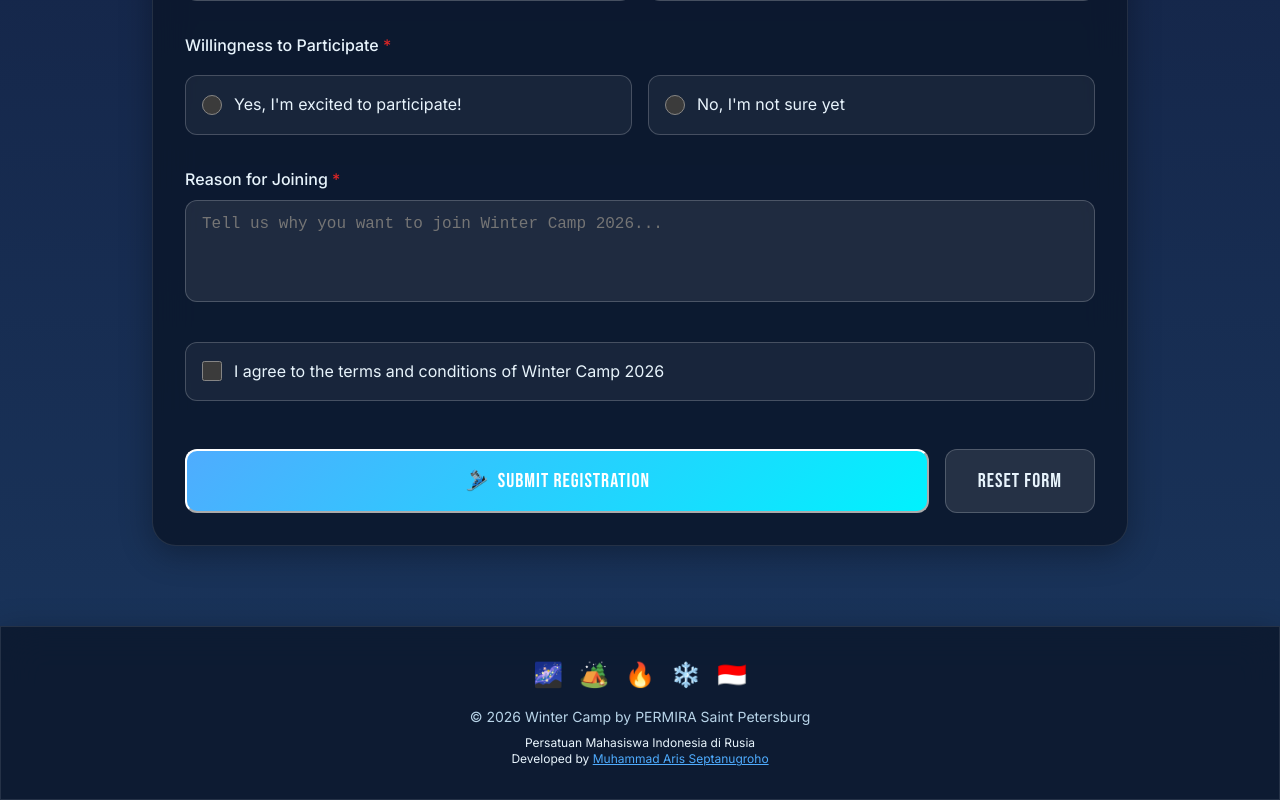
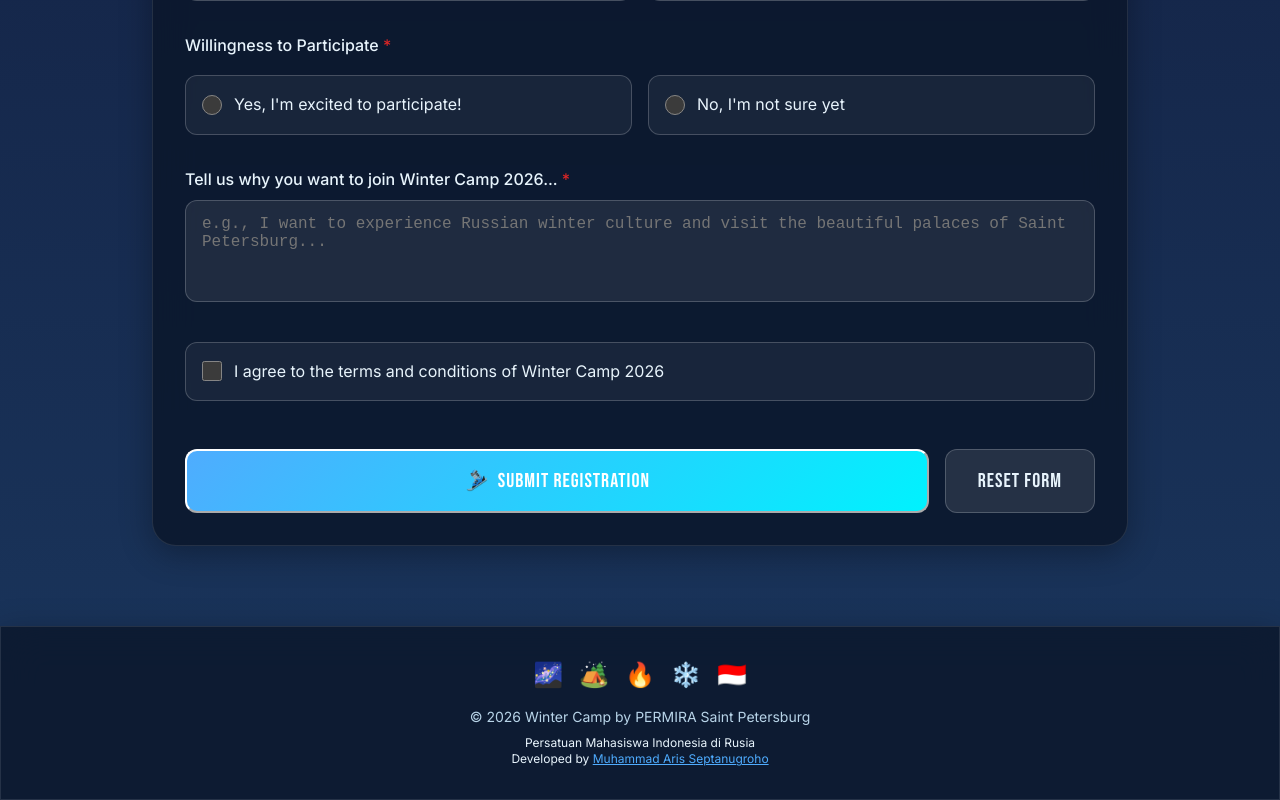
Before and after one commit to Mhmdaris15/permira-winter-camp-2026, a React (Vite) app: page / in a window 1280 px wide. Shown: the part 3187-3987 px from the top of the page. Built offline with nearby package versions, Linux system fonts and the light colour scheme.

Commit message:
Feat: update reason of joining input text

```diff
--- a/src/i18n/translations.js
+++ b/src/i18n/translations.js
@@ -97,8 +97,8 @@ export const translations = {
       willingnessToParticipate: "Willingness to Participate",
       yes: "Yes, I'm excited to participate!",
       no: "No, I'm not sure yet",
-      reasonForJoining: "Reason for Joining",
-      reasonPlaceholder: "Tell us why you want to join Winter Camp 2026...",
+      reasonForJoining: "Tell us why you want to join Winter Camp 2026...",
+      reasonPlaceholder: "e.g., I want to experience Russian winter culture and visit the beautiful palaces of Saint Petersburg...",
 
       // Buttons
       submit: "Submit Registration",
@@ -241,8 +241,8 @@ export const translations = {
       willingnessToParticipate: "Kesediaan untuk Berpartisipasi",
       yes: "Ya, saya sangat ingin berpartisipasi!",
       no: "Tidak, saya belum yakin",
-      reasonForJoining: "Alasan Bergabung",
-      reasonPlaceholder: "Ceritakan mengapa Anda ingin bergabung dengan Kemah Musim Dingin 2026...",
+      reasonForJoining: "Ceritakan mengapa Anda ingin bergabung dengan Kemah Musim Dingin 2026...",
+      reasonPlaceholder: "contoh: Saya ingin merasakan budaya musim dingin Rusia dan mengunjungi istana-istana indah Saint Petersburg...",
 
       // Buttons
       submit: "Kirim Pendaftaran",
@@ -385,8 +385,8 @@ export const translations = {
       willingnessToParticipate: "Готовность Участвовать",
       yes: "Да, я с нетерпением жду участия!",
       no: "Нет, я пока не уверен",
-      reasonForJoining: "Причина Участия",
-      reasonPlaceholder: "Расскажите, почему вы хотите присоединиться к Зимнему Лагерю 2026...",
+      reasonForJoining: "Расскажите, почему вы хотите присоединиться к Зимнему Лагерю 2026...",
+      reasonPlaceholder: "например: Я хочу познакомиться с русской зимней культурой и посетить прекрасные дворцы Санкт-Петербурга...",
 
       // Buttons
       submit: "Отправить Регистрацию",
```
